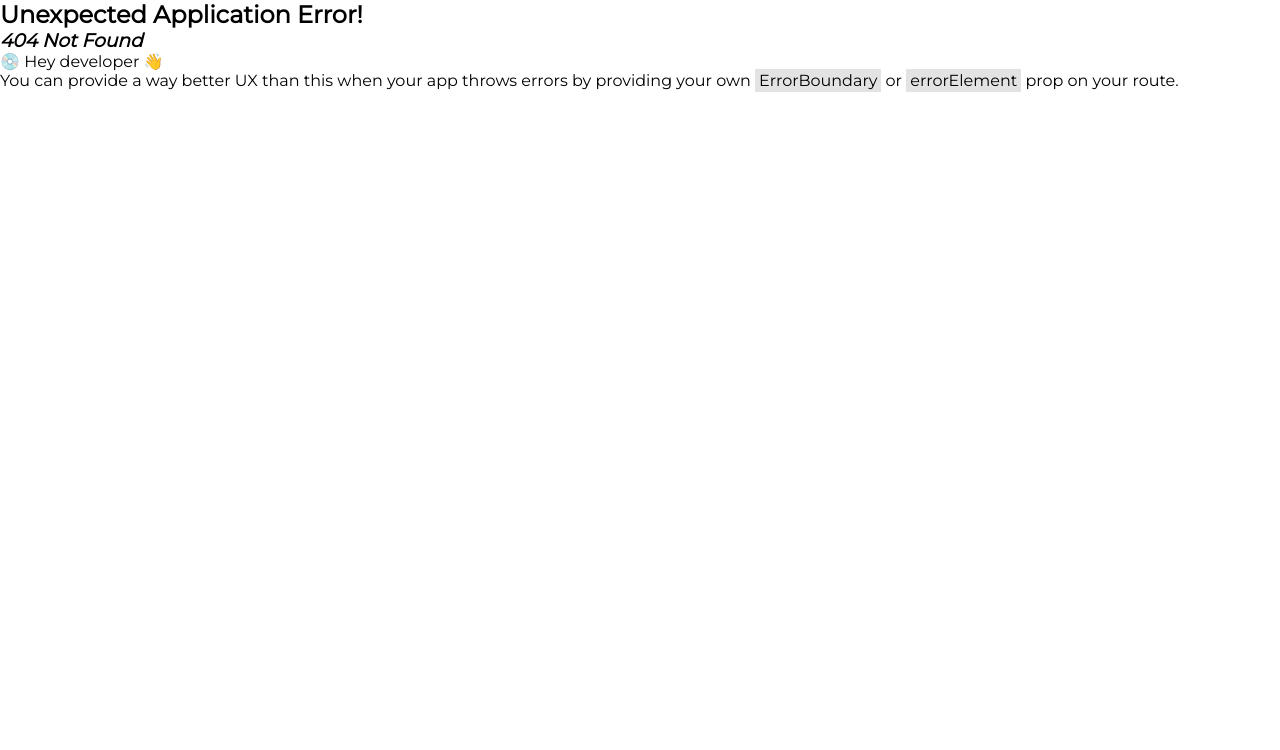
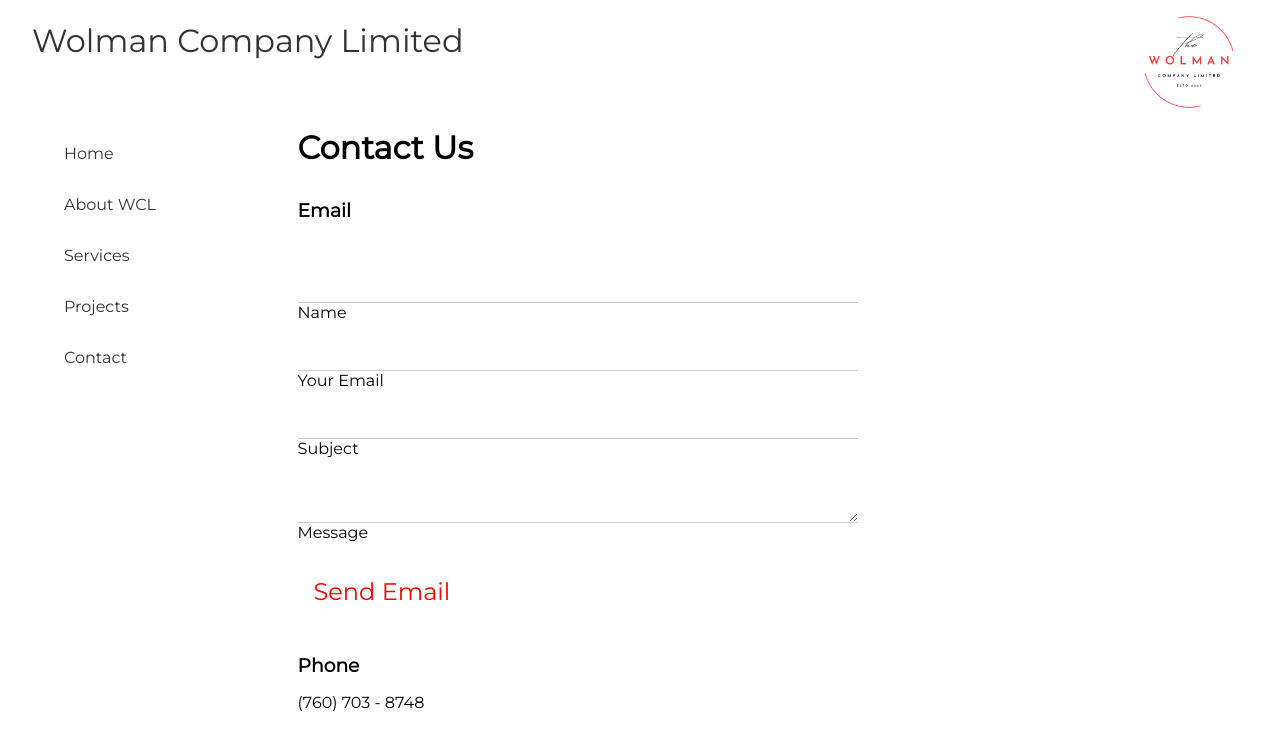
Before and after one commit to MWolman1990/wolman-company-limited, a React (Create React App) app: page /contact in a window 1280 px wide. Before the commit this address had no page. Shown: the top 750 px of the page. Built offline with nearby package versions, Linux system fonts and the light colour scheme; a web font is replaced by a local one.

Commit message:
Added contact form

```diff
--- a/package.json
+++ b/package.json
@@ -6,6 +6,7 @@
     "@testing-library/jest-dom": "^5.17.0",
     "@testing-library/react": "^13.4.0",
     "@testing-library/user-event": "^13.5.0",
+    "emailjs-com": "^3.2.0",
     "react": "^18.2.0",
     "react-dom": "^18.2.0",
     "react-router-dom": "^6.16.0",
--- /dev/null
+++ b/src/ContactInfo.js
@@ -0,0 +1,38 @@
+import React from 'react'
+import './contactinfo.css'
+import emailjs from 'emailjs-com'
+
+function ContactInfo() {
+    function sendEmail(e) {
+        e.preventDefault()
+        emailjs.sendForm('wcl_emails','template_fxtj51m',e.target,'KymWnfi1K5mYHnrDf')
+            .then((res) => console.log(res))
+            .catch((err) => console.log(err))
+    }
+
+    return (
+        <div id="contact-info">
+            <h1>Contact Us</h1>
+            <h3>Email</h3>
+            <form className="email-form" onSubmit={sendEmail}>
+                <input type="text" name="from_name" />
+                <label>Name</label>
+
+                <input type="email" name="from_email" />
+                <label>Your Email</label>
+
+                <input type="text" name="subject" />
+                <label>Subject</label>
+
+                <textarea name="html_message" />
+                <label>Message</label>
+                <br></br>
+                <input type="submit" id="send-email-button" value="Send Email" />
+            </form>
+            <h3>Phone</h3>
+            <span>(760) 703 - 8748</span>
+        </div>
+    )
+}
+
+export default ContactInfo
--- a/src/Menu.js
+++ b/src/Menu.js
@@ -7,7 +7,7 @@ const Menu = () => {
             <li><Link to="about">About WCL</Link></li>
             <li><Link to ="services">Services</Link></li>
             <li><Link to ="projects">Projects</Link></li>
-            <li>Contact</li>
+            <li><Link to="contact">Contact</Link></li>
         </ul>
     )
 }
--- /dev/null
+++ b/src/contactinfo.css
@@ -0,0 +1,21 @@
+.no-bold {
+    font-weight: 400;
+    padding: 0;
+}
+
+.email-form {
+    display: flex;
+    flex-direction: column;
+}
+
+#contact-info {
+    width: 50%
+}
+
+#send-email-button {
+    background-color: white;
+    color: red;
+    border: 0 !important;
+    font-size: 1.5rem;
+    text-align: start;
+}
--- a/src/index.css
+++ b/src/index.css
@@ -10,10 +10,14 @@ body {
 
 html,
 body,
-#root,
-.container {
+#root {
     width: 100vw;
     height: 100vh;
+}
+
+.container {
+    width: 100%;
+    height: 100%;
 }
 
 a {
@@ -38,6 +42,7 @@ a:hover {
 .container * {
     padding: 1rem;
 }
+
 #content {
     display: flex;
     height: 90%;
@@ -98,7 +103,7 @@ a:hover {
     cursor: pointer;
 }
 
-@media only screen and (max-width: 600px) {
+@media only screen and (max-width: 700px) {
     .viewport {
         width: 100%;
     }
@@ -200,3 +205,15 @@ a:hover {
         display: block;
     }
 }
+
+input, textarea {
+    border-top: 0;
+    border-right: 0;
+    border-left: 0;
+    border-bottom: 1px solid #ccc;
+    outline: none;
+}
+
+label {
+    padding: 0 !important;
+}
--- a/src/index.js
+++ b/src/index.js
@@ -12,6 +12,7 @@ import Services from './Services.js'
 import getBlog from './loaders/getBlog.js'
 import Article from './Article.js'
 import Projects from './Projects.js'
+import ContactInfo from './ContactInfo.js'
 
 const router = createBrowserRouter([
   {
@@ -40,6 +41,10 @@ const router = createBrowserRouter([
       {
         path: 'projects',
         element: <Projects/>
+      },
+      {
+        path: 'contact',
+        element: <ContactInfo/>
       }
     ]
   },
```
Also changed, not shown: 1 other file (tests, documents, lock files or other folders).
